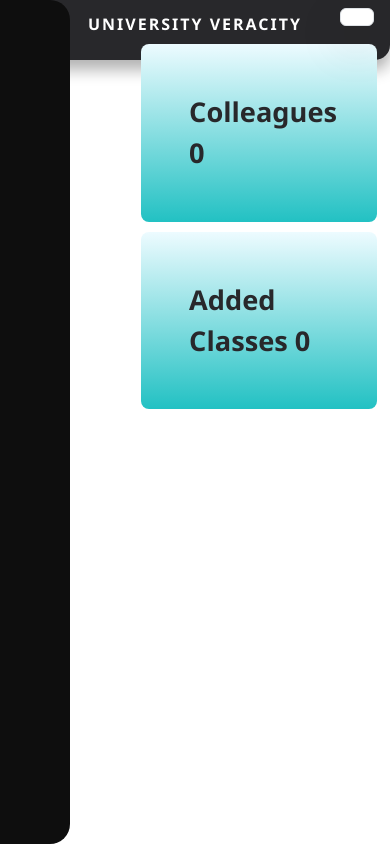
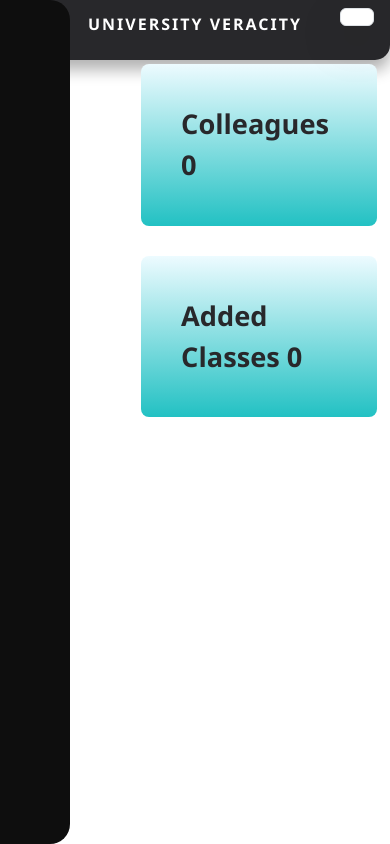
Before and after one commit to Verkiel-cmd/student-management-frontend, a React (Vite) app: page /Dashboard in a window 390 px wide. Built offline with nearby package versions, Linux system fonts and the light colour scheme; no server answers; sample sign-in values are in the browser's storage; some icons are missing.

Commit message:
Updated XYZ feature / bugfix / etc

```diff
--- a/src/Webstyles/main_side.css
+++ b/src/Webstyles/main_side.css
@@ -524,8 +524,7 @@ a.sidebar-link:hover {
     .total_statistics {
         max-width: auto;
         width: 90%;
-        margin: 10px auto;
-        padding: 3rem;
+        margin: 30px auto;
         display: flex;
         flex-direction: column;
     }
```
